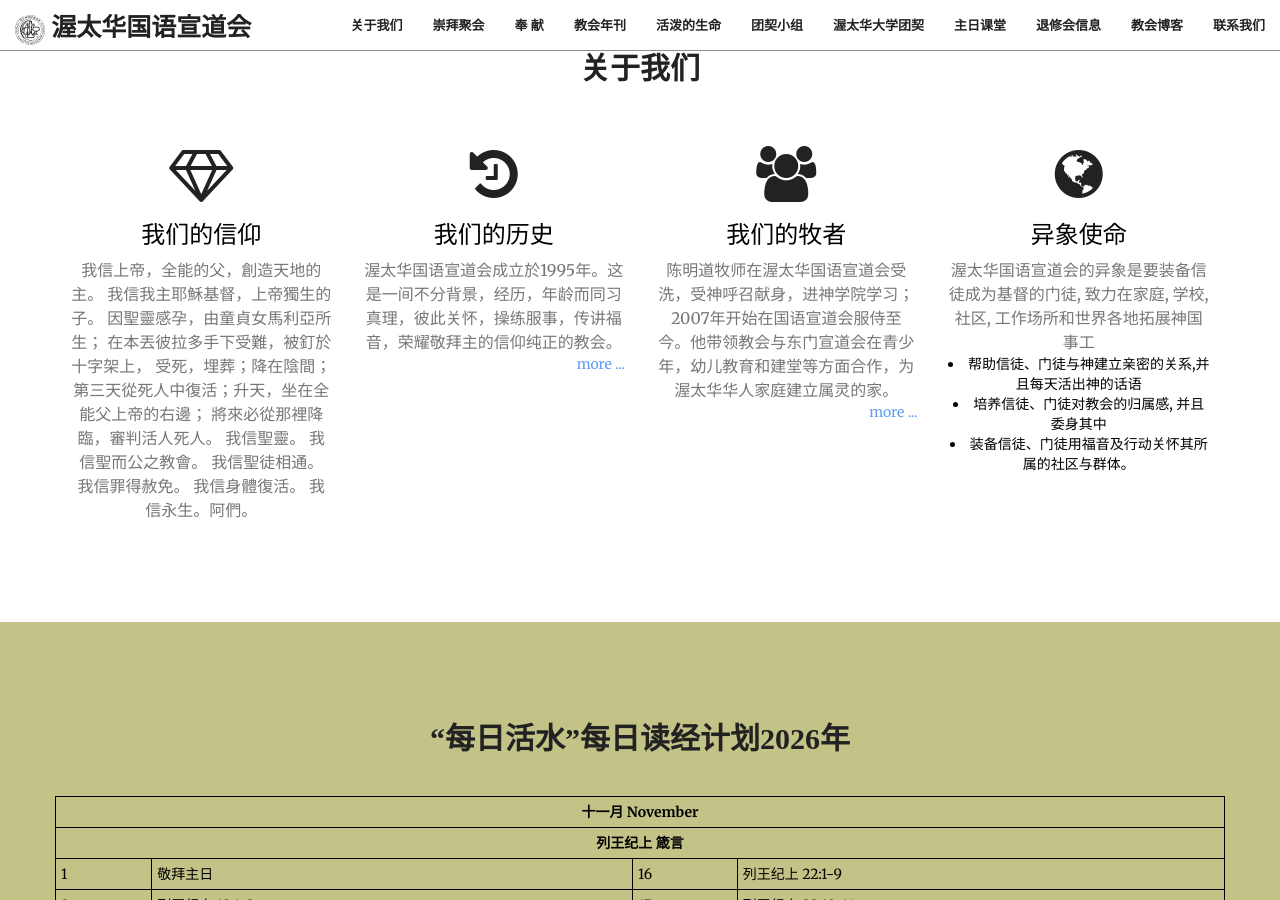
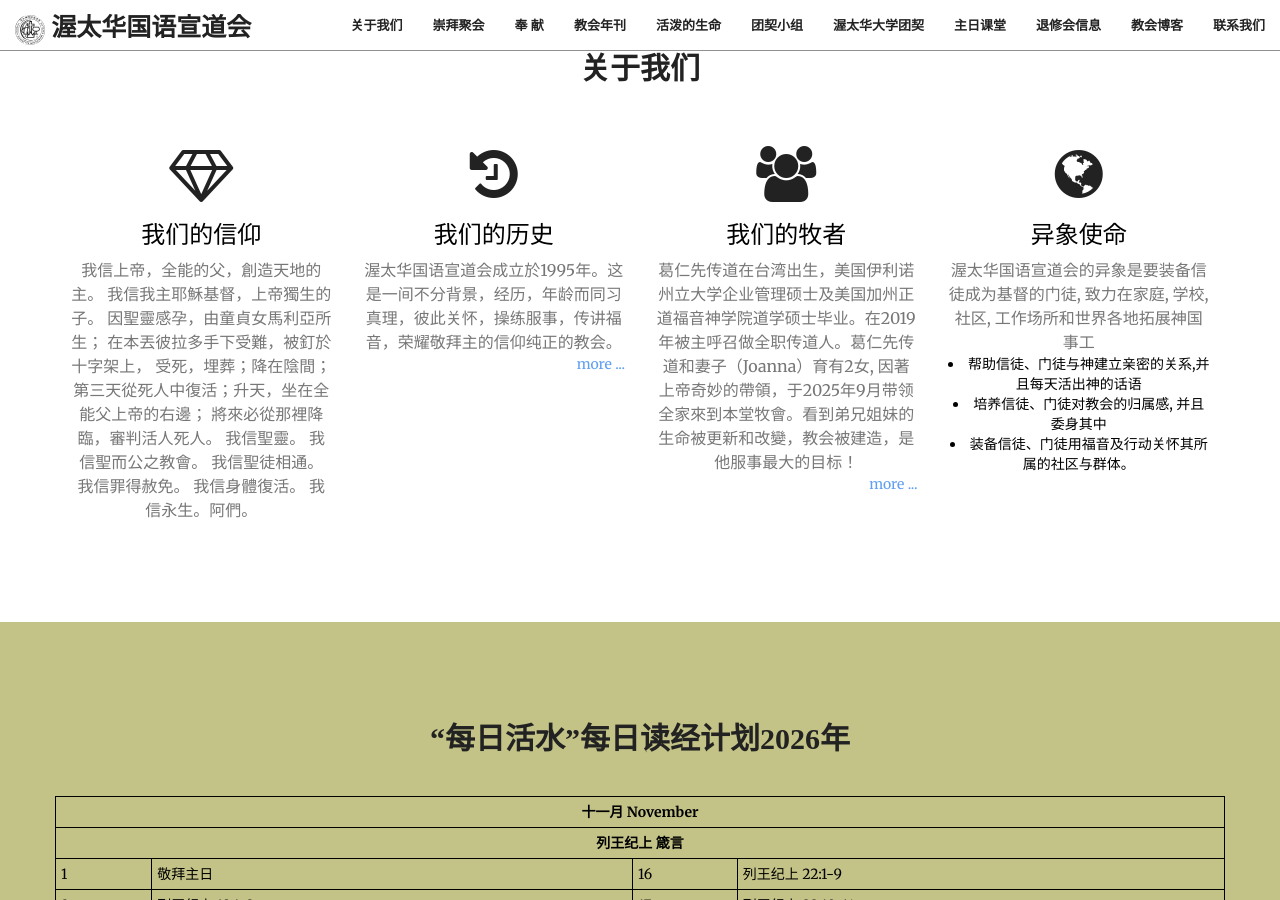
Before and after one commit to JonasYow/ottawaomac, a Jekyll site: the page built from index.html, in a window 1280 px wide and 900 px high, scrolled down 2020 px. Built offline with Jekyll 4.4.1, drawn with Linux system fonts in a browser that asks for light colours; some web fonts are replaced.

Commit message:
Update our pastor part

```diff
--- a/_data/services.yaml
+++ b/_data/services.yaml
@@ -11,7 +11,7 @@
 - title: 我们的牧者
   icon: users
   link: pastor.html
-  content: 陈明道牧师在渥太华国语宣道会受洗，受神呼召献身，进神学院学习；2007年开始在国语宣道会服侍至今。他带领教会与东门宣道会在青少年，幼儿教育和建堂等方面合作，为渥太华华人家庭建立属灵的家。
+  content: 葛仁先传道在台湾出生，美国伊利诺州立大学企业管理硕士及美国加州正道福音神学院道学硕士毕业。在2019年被主呼召做全职传道人。葛仁先传道和妻子（Joanna）育有2女, 因著上帝奇妙的帶領，于2025年9月带领全家來到本堂牧會。看到弟兄姐妹的生命被更新和改變，教会被建造，是他服事最大的目标！
 
 - title: 异象使命
   icon: globe
```
